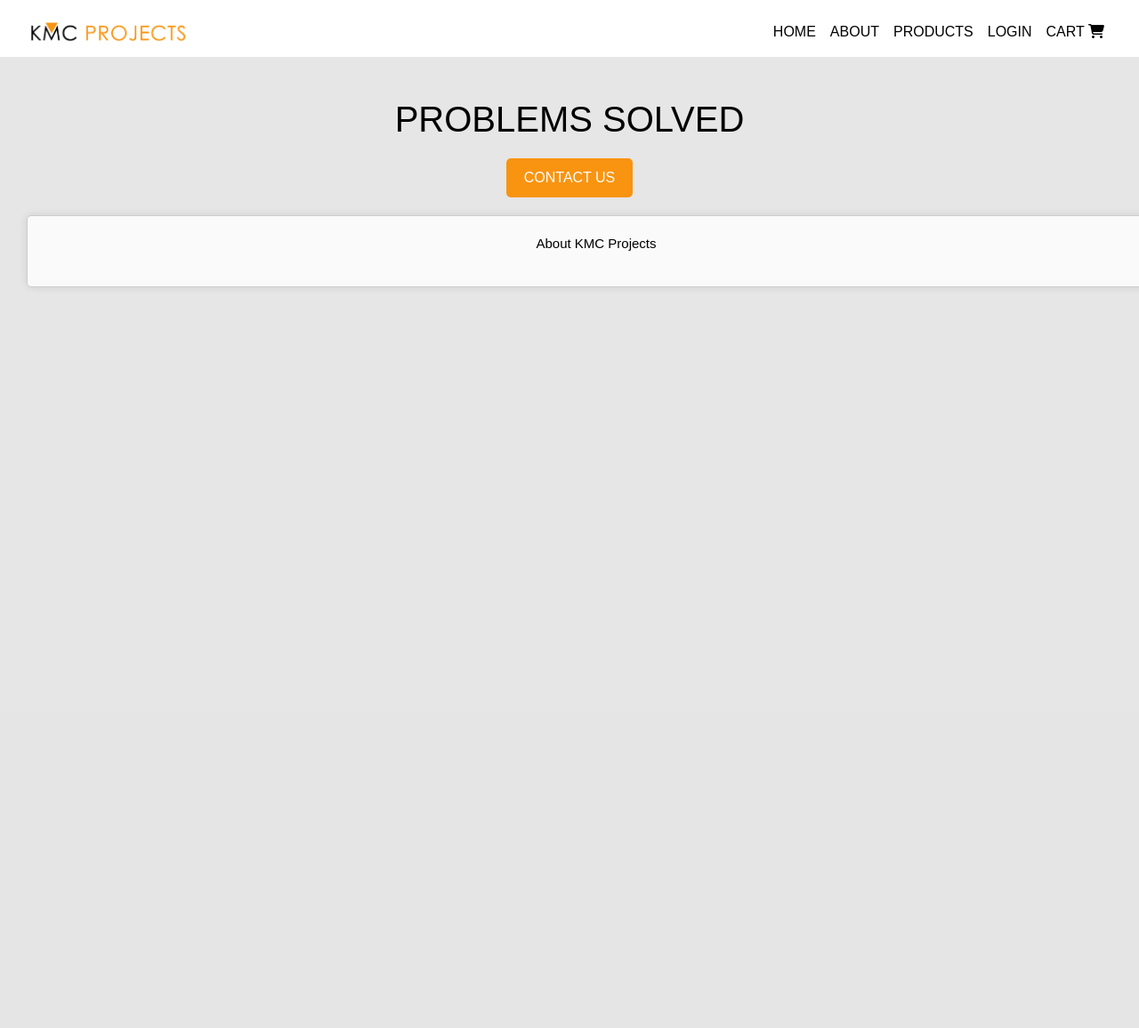
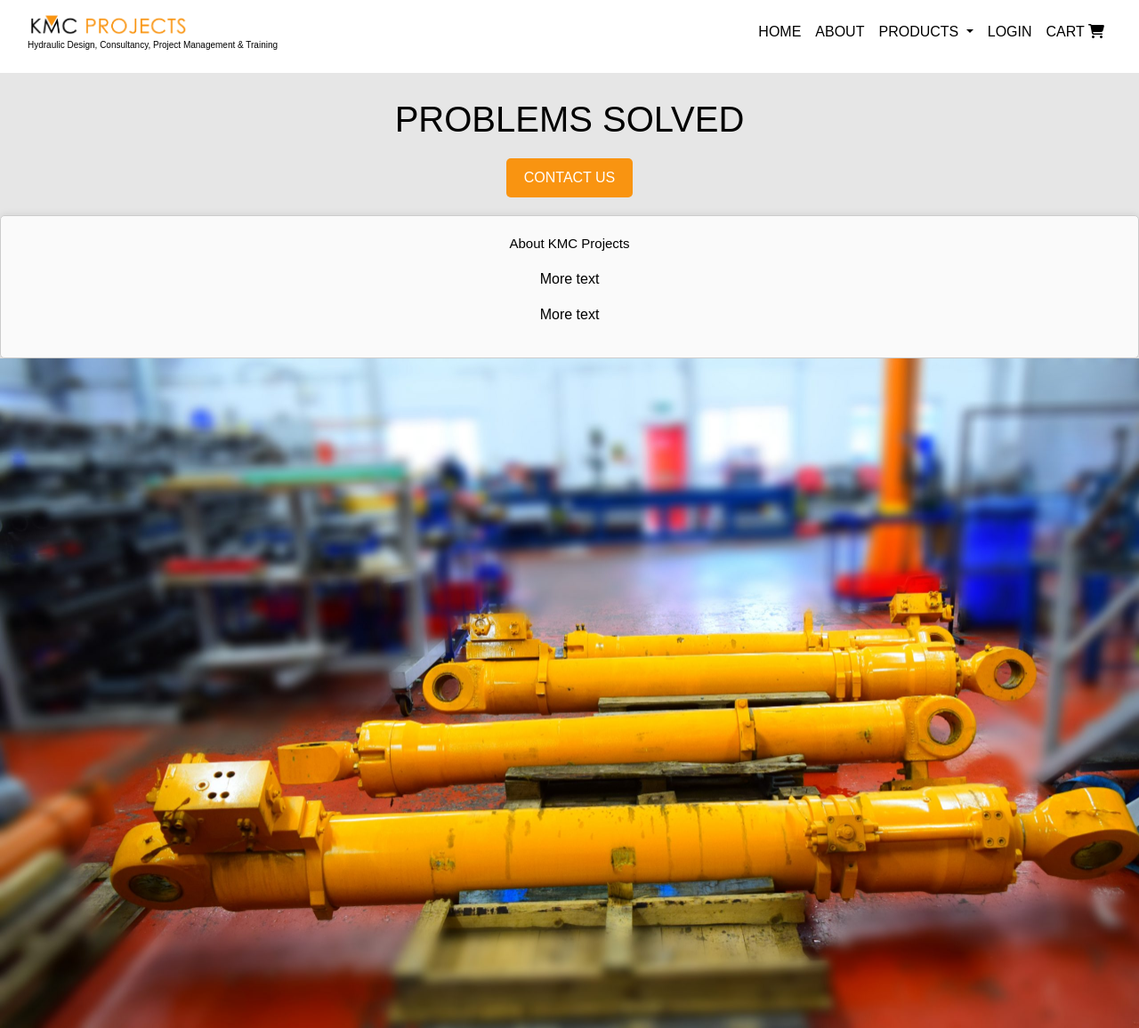
Before and after one commit to sarahgoodwin93/kmc-projects, a Django app: page / in a window 1280 px wide. Shown: the whole page at 89% size. Before the commit the page ends 323 px from the top, so only its background shows below. Run offline with Django 4.2, Linux system fonts and the light colour scheme; some libraries are stand-ins or nearby versions; some web fonts are replaced.

```diff
--- a/home/templates/home/index.html
+++ b/home/templates/home/index.html
@@ -6,9 +6,20 @@
         <h1 class="home-heading">Problems Solved</h1>
         <a href="#" class="contact-button">Contact Us</a>
             <div class="homepage-box">
-                <p class="homepage-text">
-                    About KMC Projects
-                </p>
+                <div>
+                    <p class="homepage-text">
+                        About KMC Projects
+                    </p>
+                    <p>
+                        More text
+                    </p>
+                    <p>
+                        More text
+                    </p>
+                </div>
+            </div>
+            <div>
+                <img class="cylinders-img" src="{% static 'images/cylinders.jpg' %}" alt="cylinders image">
             </div>
     </div>
 {% endblock %}
--- a/static/css/base.css
+++ b/static/css/base.css
@@ -13,6 +13,13 @@ body {
 .logo-img {
     width: 50%;
     text-align: center;
+}
+
+.tagline {
+    text-decoration: none;
+    font-size: 10px;
+    margin-top: 2px;
+    color: black;
 }
 
 /* Nav Bar */
@@ -55,6 +62,10 @@ body {
     text-transform: uppercase;
 }
 
+.cylinders-img {
+    width: 100%;
+}
+
 .contact-button:hover {
     background-color: #f99411;
     text-decoration: none;
@@ -68,7 +79,7 @@ body {
     align-items: center;
     justify-content: center;
     text-align: center;
-    margin: 20px 30px;
+    margin-top: 20px;
     width: 100%;
     background-color: rgba(255, 255, 255, 0.8);
     border: 1px solid #ccc;
--- a/templates/base.html
+++ b/templates/base.html
@@ -14,9 +14,14 @@
 {% endblock %}
 
 {% block corecss %}
+    <!-- Bootstrap -->
     <link rel="stylesheet" href="https://stackpath.bootstrapcdn.com/bootstrap/4.4.1/css/bootstrap.min.css" integrity="sha384-Vkoo8x4CGsO3+Hhxv8T/Q5PaXtkKtu6ug5TOeNV6gBiFeWPGFN9MuhOf23Q9Ifjh" crossorigin="anonymous">
+    <!-- Adobe Font -->
     <link rel="stylesheet" href="https://use.typekit.net/qlo3ytp.css">
+    <!-- Custom Css -->
     <link rel="stylesheet" href="{% static 'css/base.css' %}">
+    <!-- Favicon -->
+    <link rel="shortcut icon" type="image/png" href="{% static 'images/favicon.png' %}">
 {% endblock %}
 
 {% block extra_css %}
@@ -42,6 +47,7 @@
             <div class="col-lg-4 my-auto py-1 py-lg-0 text-center text-lg-left">
                 <a href="{% url 'home' %}" class="nav-link main-logo-link">
                     <img class="logo-img" src="{% static 'images/logo.png' %}" alt="kmc project logo image">
+                    <p class="tagline">Hydraulic Design, Consultancy, Project Management & Training</p>
                 </a>
             </div>
             <div class="col-lg-8">
@@ -60,9 +66,18 @@
                             <li class="nav-item">
                                 <a class="nav-link" href="#">About</a>
                             </li>
-                            <li class="nav-item">
-                                <a class="nav-link" href="#">Products</a>
-                            </li>
+                            <li class="nav-item dropdown">
+                                <a class="nav-link dropdown-toggle" href="#" id="navbarDropdown" role="button" data-toggle="dropdown" aria-haspopup="true" aria-expanded="false">
+                                  Products
+                                </a>
+                                <div class="dropdown-menu" aria-labelledby="navbarDropdown">
+                                  <a class="dropdown-item" href="#">Values</a>
+                                  <a class="dropdown-item" href="#">Clamps</a>
+                                  <a class="dropdown-item" href="#">Sensors</a>
+                                  <div class="dropdown-divider"></div>
+                                  <a class="dropdown-item" href="#">View all products</a>
+                                </div>
+                              </li>
                             <li class="nav-item">
                                 <a class="nav-link" href="#">Login</a>
                             </li>
```
Also changed, not shown: static/images/cylinders.jpg (added), static/images/favicon.png (added).
